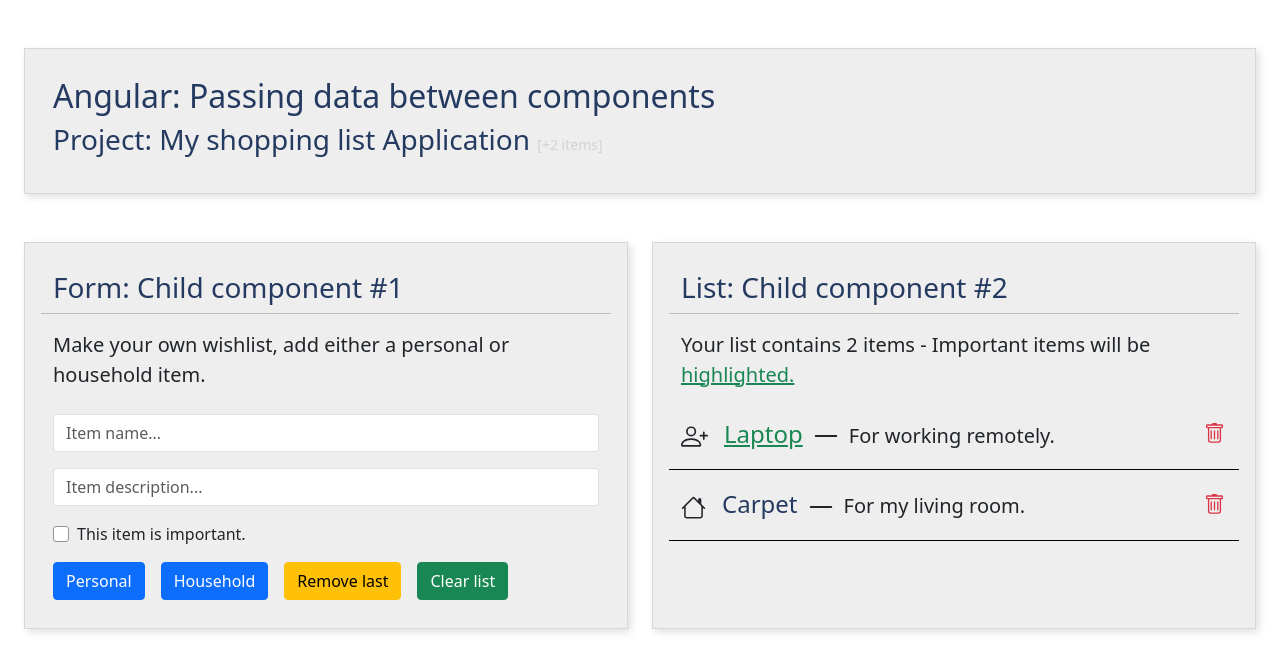
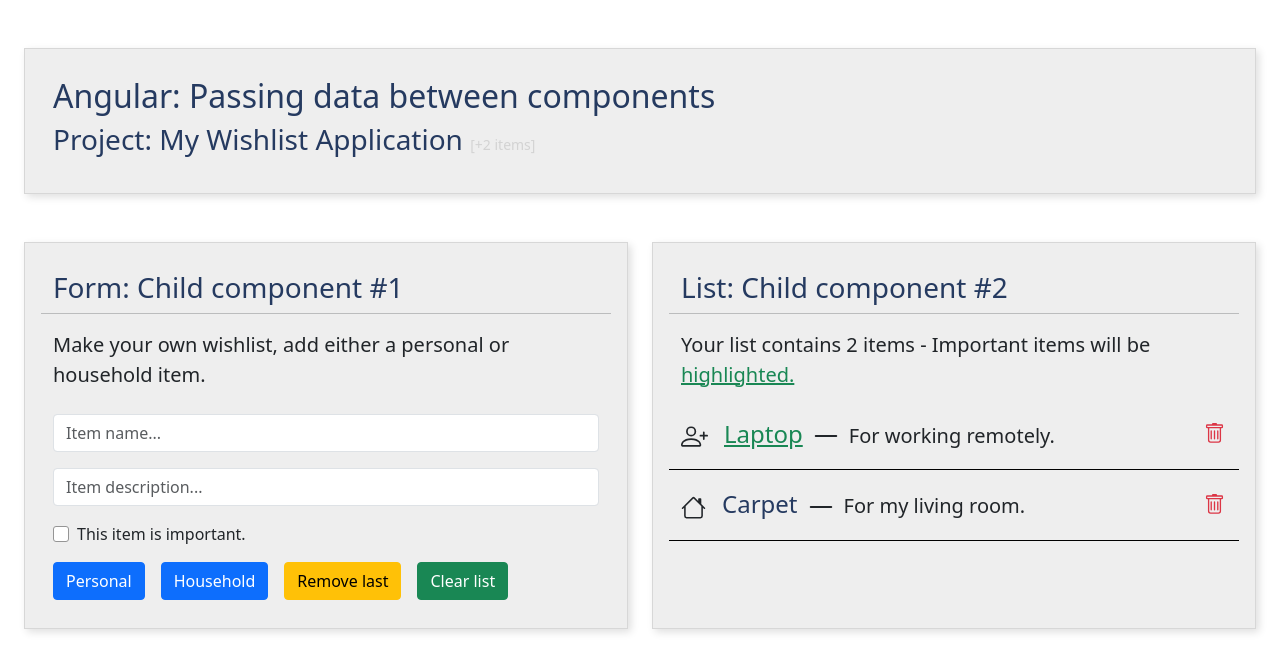
Before and after one commit to nickpolizogopoulos/shopping-list-app, an Angular app: page / in a window 1280 px wide. Shown: the top 672 px of the page. Built offline with nearby package versions, Linux system fonts and the light colour scheme.

Commit message:
changed the titles

```diff
--- a/src/app/app.component.html
+++ b/src/app/app.component.html
@@ -4,7 +4,7 @@
         <div class="col">
           <div class="box">
             <h2>Angular: Passing data between components</h2>
-            <h3>Project: My shopping list Application
+            <h3>Project: My Wishlist Application
               <span *ngIf="addTwo" class="addTwo" (click)="addTwoItems()">[+2 items]</span>
             </h3>
         </div>
--- a/src/index.html
+++ b/src/index.html
@@ -2,7 +2,7 @@
 <html lang="en">
 <head>
   <meta charset="utf-8">
-  <title>My Shopping List</title>
+  <title>My Wishlist Application</title>
   <base href="/">
   <meta name="viewport" content="width=device-width, initial-scale=1">
   <link rel="icon" type="image/x-icon" href="favicon.ico">
```
